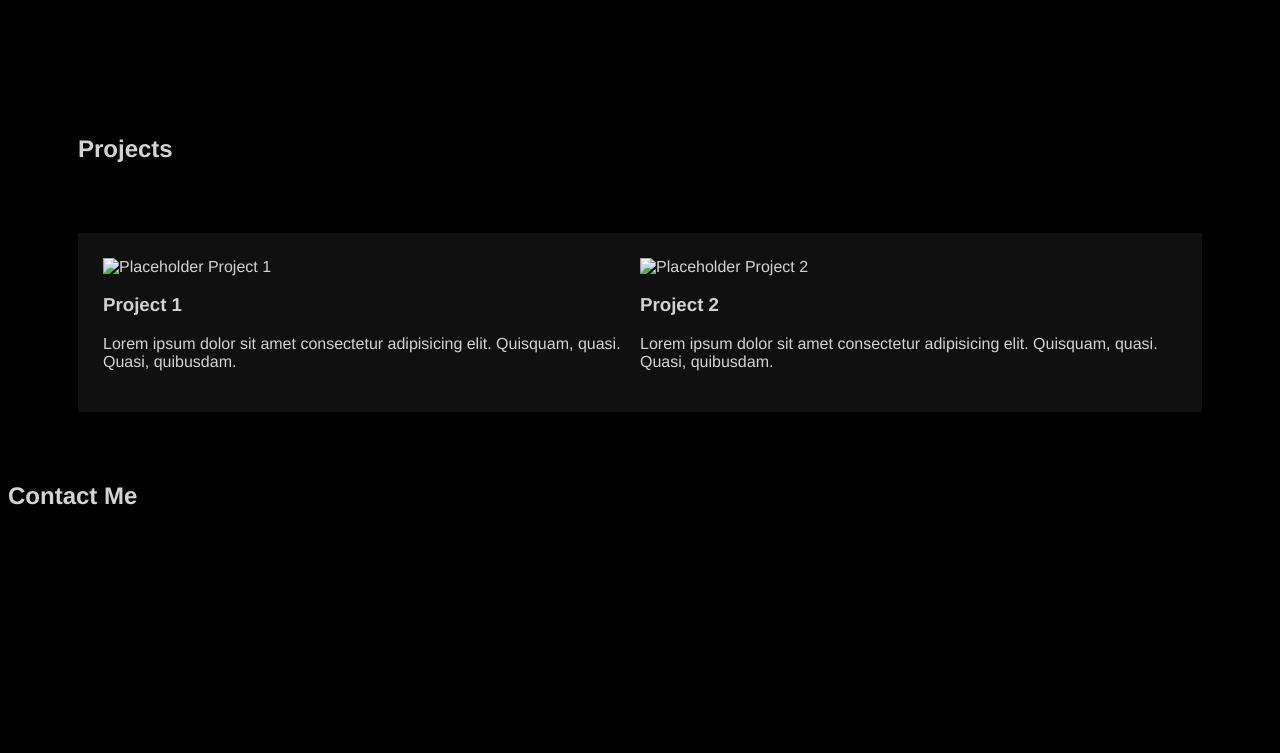
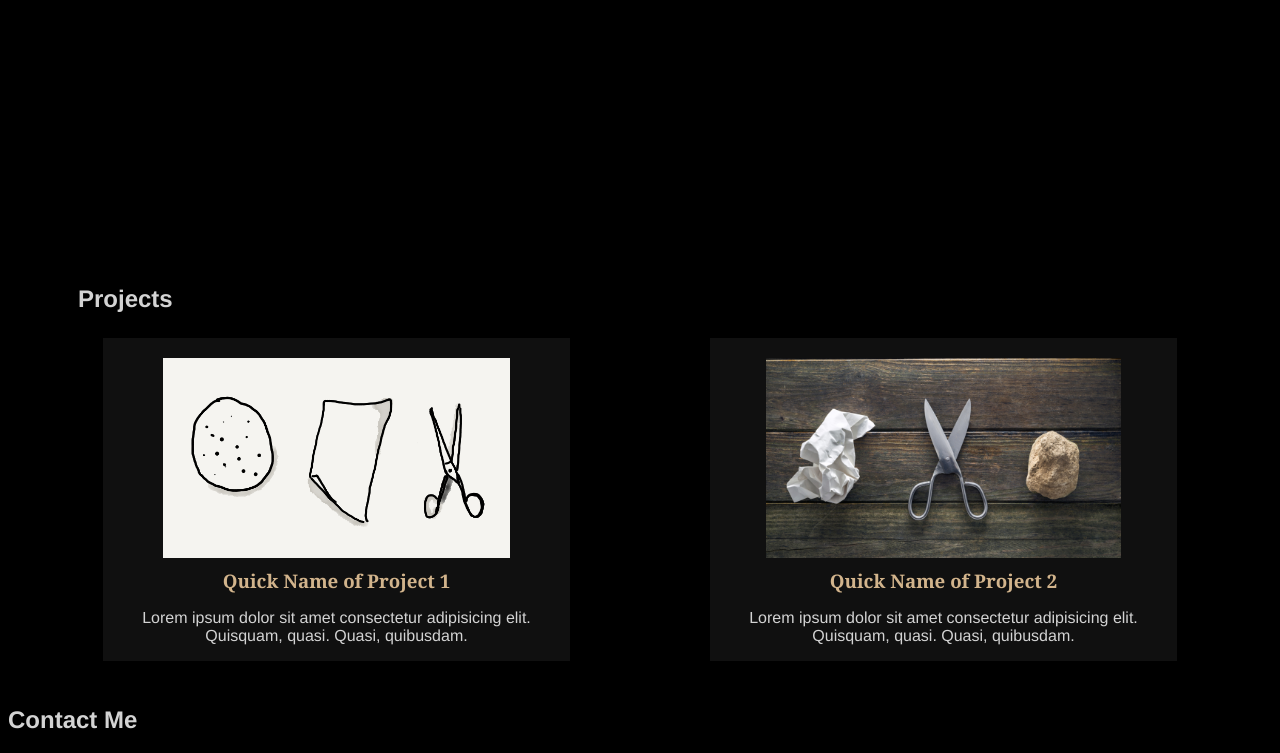
Before and after one commit to bdonys/PortfolioV1, a plain HTML site: page index.html in a window 1280 px wide. Shown: the part 572-1325 px from the top of the page. Before the commit the page ends 1102 px from the top, so only its background shows below. Drawn offline with Linux system fonts and the light colour scheme.

Commit message:
Added placeholder images and finish projects section

```diff
--- a/assets/css/style.css
+++ b/assets/css/style.css
@@ -8,11 +8,10 @@ I also don't want them default blue */
 a {
     text-decoration: none;
     color: lightgrey;
-    transition: color 0.5s ease;
+    transition: color 0.5s ease; /* found this cool transition timing to work out */
 }
 a:hover {
     color: grey;
-    transition-delay: color 0.5s ease;
 }
 
 
@@ -75,7 +74,7 @@ Use flexbox to adjust items links within the navbar */
     color: lightgrey;
 }
 .about-me h3 {
-    color: tan;
+    color: tan; /* Use tan to pop out focus and it's complimentary to the black, white, grey theme */
     font-size: 30px;
     margin: 10px;
     font-family: Georgia, serif; /* I need to find some better fonts */
@@ -89,16 +88,37 @@ Use flexbox to adjust items links within the navbar */
 
 /* Let's make a section for my projects */
 .projects-header h2{
-    margin-top: 150px;
-    margin-left: 70px;
+    margin: 300px 0 0 70px;
 }
 .projects {
     display: flex;
     align-items: center;
     justify-content: space-around;
-    margin: 70px;
     padding: 25px;
+}
+
+.projects h3 {
+    color: tan;
+    font-family: Georgia, serif;
+    margin-top: 10px;
+    margin-bottom: 0;
+}
+
+.projects img {
+    max-width: 400px;
+    height: 200px; /* the images are different in size so i'm using custom px size to reformat */
+    margin-top: 20px;
+}
+
+
+.project {
+    display: flex;
+    align-items: center;
+    flex-direction: column;
+    margin: 0 70px;
+    padding: ;
     background-color: rgba(32,32,32,0.5);
+    text-align: center;
 }
 
 
@@ -107,5 +127,4 @@ Use flexbox to adjust items links within the navbar */
 
 
 
-
 /* Add @media screen and (max-width: 768px) after we finish */
--- a/index.html
+++ b/index.html
@@ -21,7 +21,7 @@
         </nav>
     </header>
 
-    <section class="about-me">
+    <section class="about-me" id="about">
         <div>
             <h2>My name is Brandon Sur</h2>
             <h3>[Future] Full Stack Developer
@@ -29,22 +29,22 @@
         </div>
     </section>
 
-    <section class="projects-header">
+    <section class="projects-header" id="projects">
         <h2>Projects</h2>
         <div class="projects">
             <div class="project">
-                <img src="./assets/images/project-1.jpg" alt="Placeholder Project 1">
-                <h3>Project 1</h3>
+                <img src="./assets/images/project-1.png" alt="Placeholder Project 1">
+                <h3>Quick Name of Project 1</h3>
                 <p>Lorem ipsum dolor sit amet consectetur adipisicing elit. Quisquam, quasi. Quasi, quibusdam.</p>
             </div>
             <div class="project">
                 <img src="./assets/images/project-2.jpg" alt="Placeholder Project 2">
-                <h3>Project 2</h3>
+                <h3>Quick Name of Project 2</h3>
                 <p>Lorem ipsum dolor sit amet consectetur adipisicing elit. Quisquam, quasi. Quasi, quibusdam.</p>
             </div>
     </section>
 
-    <section class="contact">
+    <section class="contact" id="contact">
         <h2>Contact Me</h2>
     </section>
 
```
Also changed, not shown: assets/Images/project-1.png (added), assets/Images/project-2.jpg (added).
